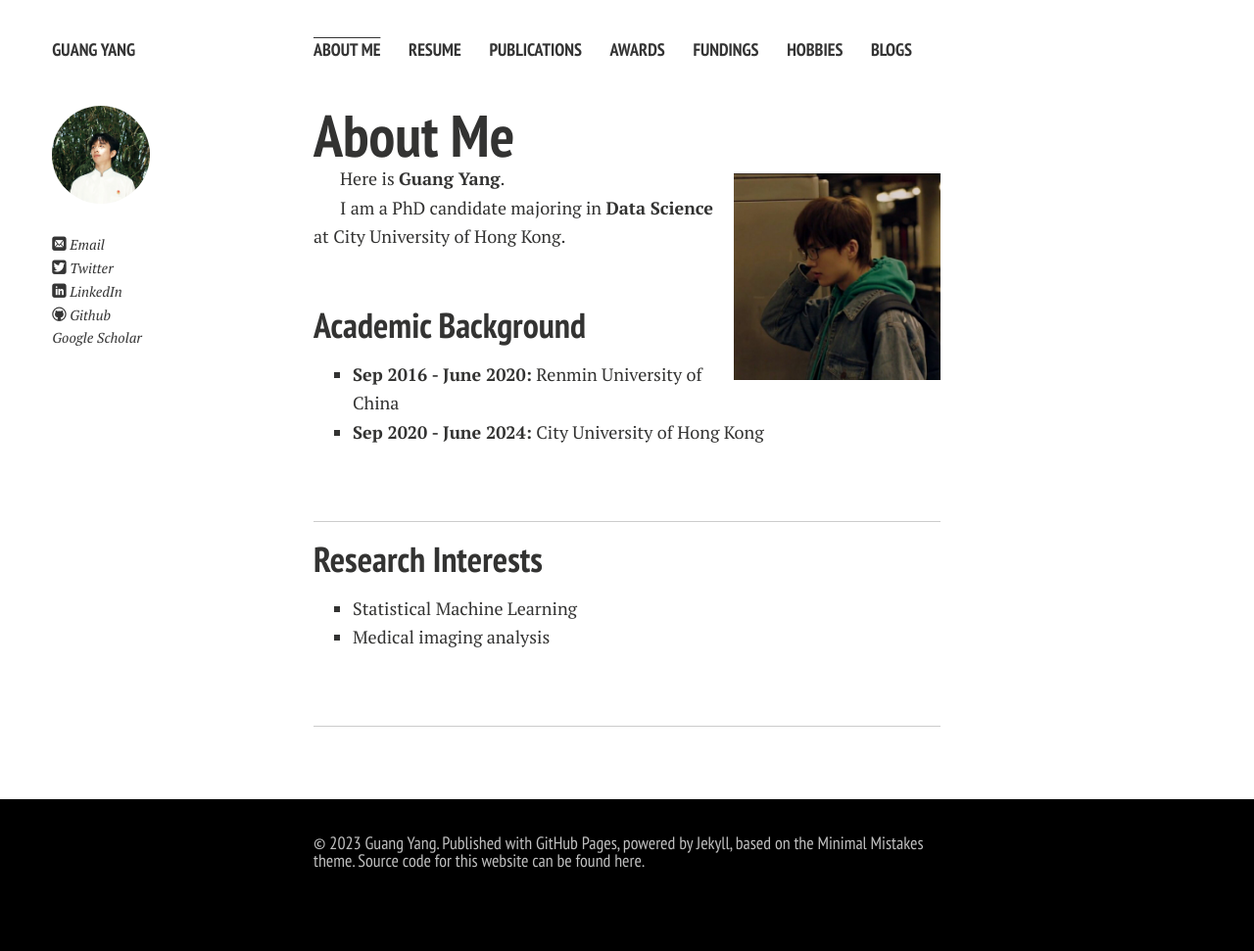
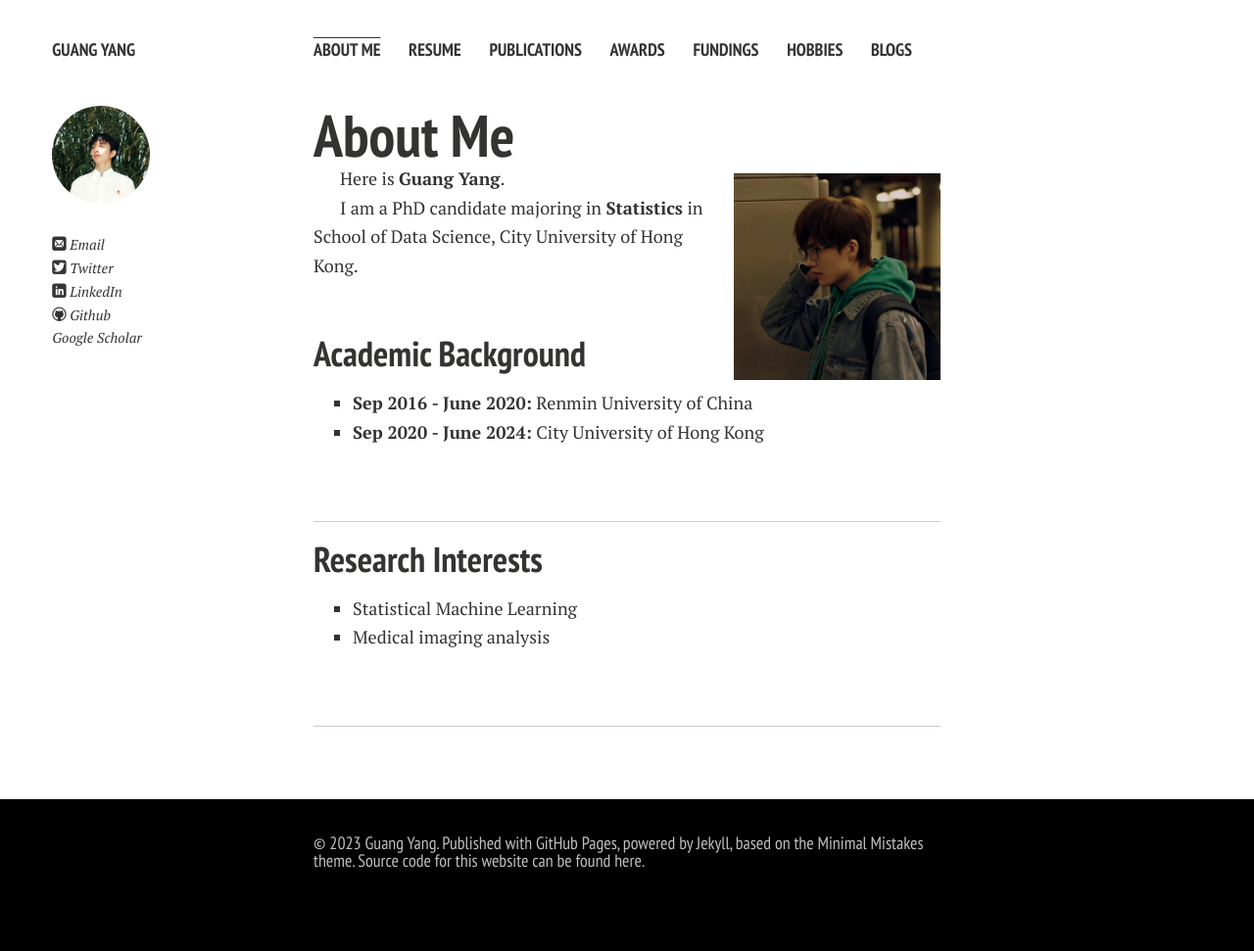
Before and after one commit to YLKnight/YLKnight.github.io, a Jekyll site: the page built from index.md, in a window 1280 px wide. Shown: the whole page at 98% size. Built offline with Jekyll 4.4.1, drawn with Linux system fonts in a browser that asks for light colours; nearby versions of some CDN libraries; comment, search, counter and statistics services are not loaded; a style sheet for code colours, icons or effects is not loaded; our own code applies the rules of GitHub Pages for plain Markdown files.

Commit message:
Update index.md

```diff
--- a/index.md
+++ b/index.md
@@ -8,7 +8,7 @@ layout: page
 
 Here is **Guang Yang**.
 
-I am a PhD candidate majoring in **Data Science** at City University of Hong Kong.
+I am a PhD candidate majoring in **Statistics** in School of Data Science, City University of Hong Kong.
 
 <br>
 
```
